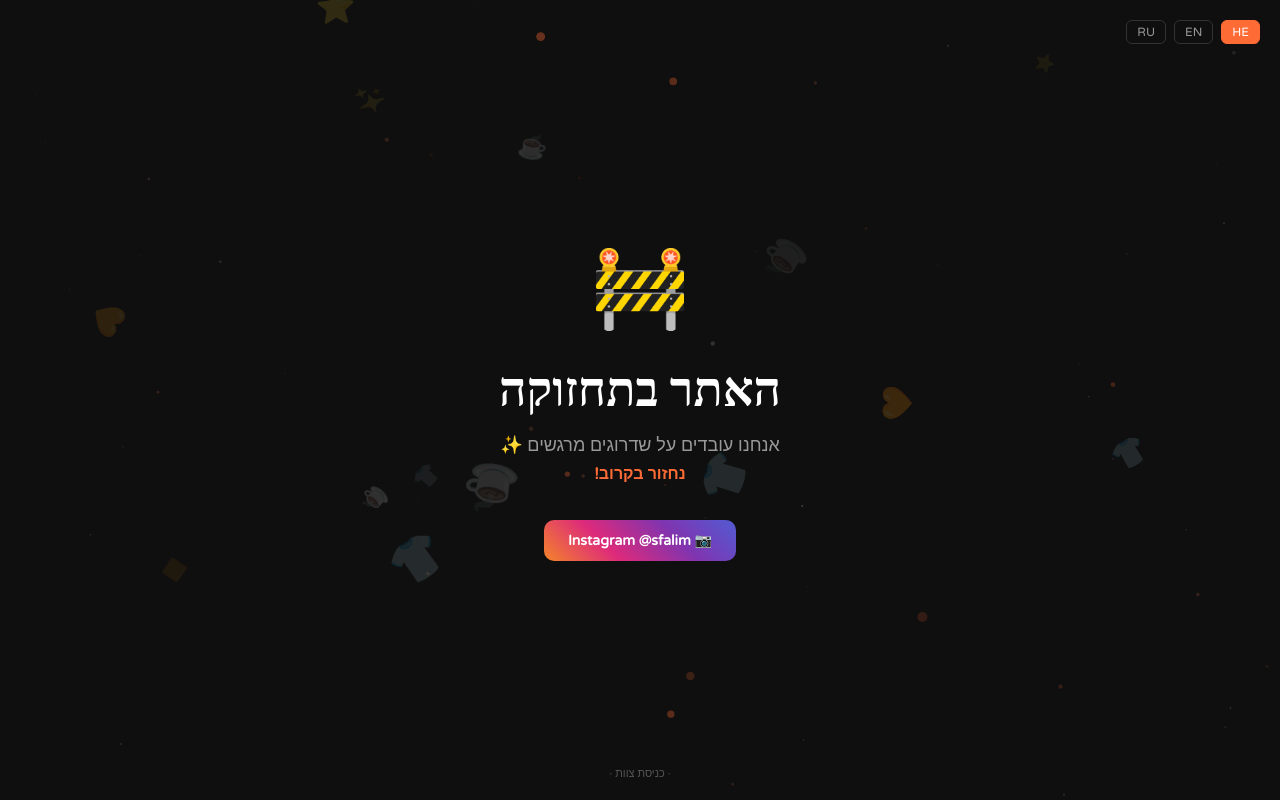
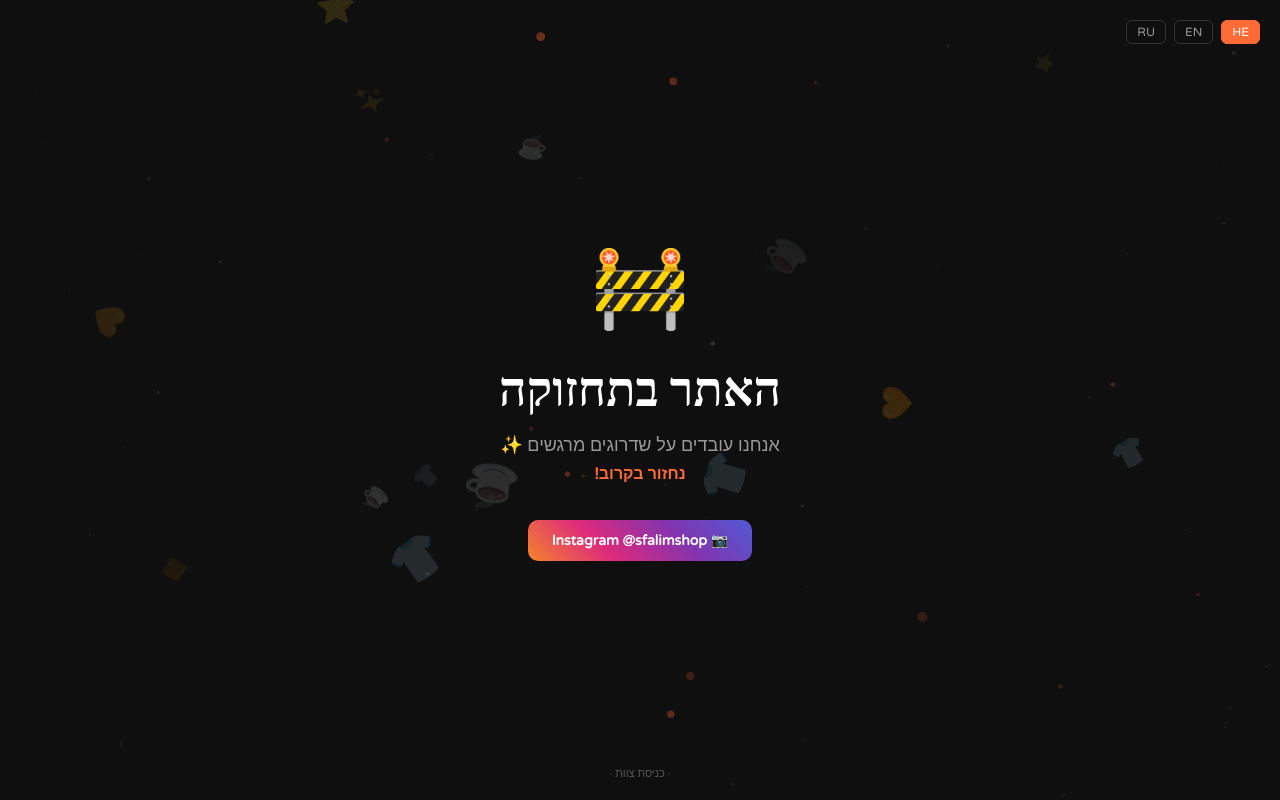
Before and after one commit to gleb94-droid/sfalimshop, a React (Vite) app: page / in a window 1280 px wide. Built offline with nearby package versions, Linux system fonts and the light colour scheme; a web font is replaced by a local one.

Commit message:
Update Instagram to @sfalimshop

```diff
--- a/App.jsx
+++ b/App.jsx
@@ -3104,8 +3104,8 @@ function MaintenancePage({ lang, setLang, setPage }) {
         <h1 style={{ fontFamily: "'Playfair Display',serif", fontSize: 48, color: "#fff", marginBottom: 16 }}>{m.title}</h1>
         <p style={{ color: "#999", fontSize: 18, marginBottom: 8, fontFamily: "'Varela Round',sans-serif" }}>{m.sub}</p>
         <p style={{ color: "#FF6B35", fontSize: 16, fontWeight: 700, fontFamily: "'Varela Round',sans-serif", marginBottom: 36 }}>{m.back}</p>
-        <a href="https://www.instagram.com/sfalim/" target="_blank" rel="noopener" style={{ display: "inline-flex", alignItems: "center", gap: 8, background: "linear-gradient(45deg, #F58529, #DD2A7B, #8134AF, #515BD4)", color: "#fff", padding: "12px 24px", borderRadius: 10, textDecoration: "none", fontFamily: "'Varela Round',sans-serif", fontWeight: 600, fontSize: 14 }}>
-          📷 Instagram @sfalim
+        <a href="https://www.instagram.com/sfalimshop/" target="_blank" rel="noopener" style={{ display: "inline-flex", alignItems: "center", gap: 8, background: "linear-gradient(45deg, #F58529, #DD2A7B, #8134AF, #515BD4)", color: "#fff", padding: "12px 24px", borderRadius: 10, textDecoration: "none", fontFamily: "'Varela Round',sans-serif", fontWeight: 600, fontSize: 14 }}>
+          📷 Instagram @sfalimshop
         </a>
       </div>
       <div style={{ position: "absolute", bottom: 20, fontSize: 11, color: "#555", fontFamily: "'Varela Round',sans-serif" }}>
@@ -3216,8 +3216,8 @@ function Footer({ lang, setPage }) {
           <div style={{ color: "#fff", fontSize: 13, fontWeight: 700, marginBottom: 12, textTransform: "uppercase", letterSpacing: "0.08em", fontFamily: "'Varela Round',sans-serif" }}>
             {lang === "he" ? "עקבו אחרינו" : lang === "ru" ? "Соцсети" : "Follow Us"}
           </div>
-          <a href="https://www.instagram.com/sfalim/" target="_blank" rel="noopener" style={{ display: "inline-flex", alignItems: "center", gap: 8, background: "linear-gradient(45deg, #F58529, #DD2A7B, #8134AF, #515BD4)", color: "#fff", padding: "8px 16px", borderRadius: 8, textDecoration: "none", fontFamily: "'Varela Round',sans-serif", fontWeight: 600, fontSize: 13 }}>
-            📷 @sfalim
+          <a href="https://www.instagram.com/sfalimshop/" target="_blank" rel="noopener" style={{ display: "inline-flex", alignItems: "center", gap: 8, background: "linear-gradient(45deg, #F58529, #DD2A7B, #8134AF, #515BD4)", color: "#fff", padding: "8px 16px", borderRadius: 8, textDecoration: "none", fontFamily: "'Varela Round',sans-serif", fontWeight: 600, fontSize: 13 }}>
+            📷 @sfalimshop
           </a>
         </div>
       </div>
```
